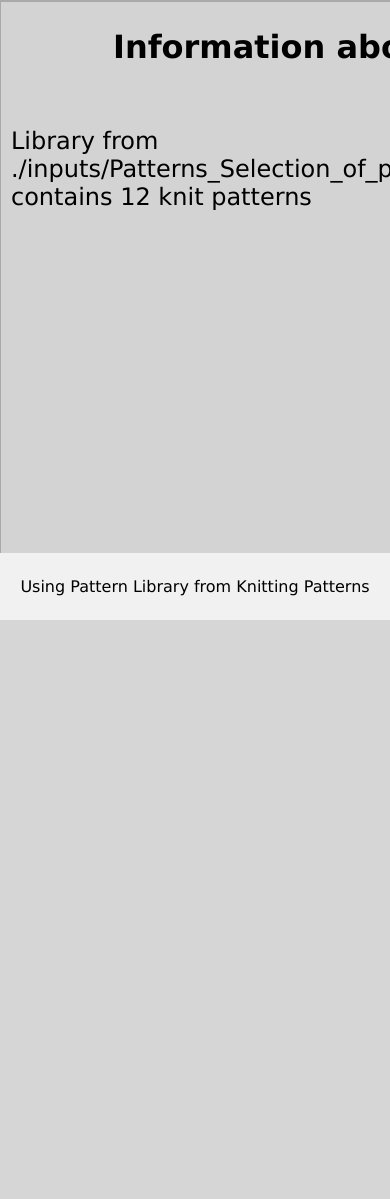
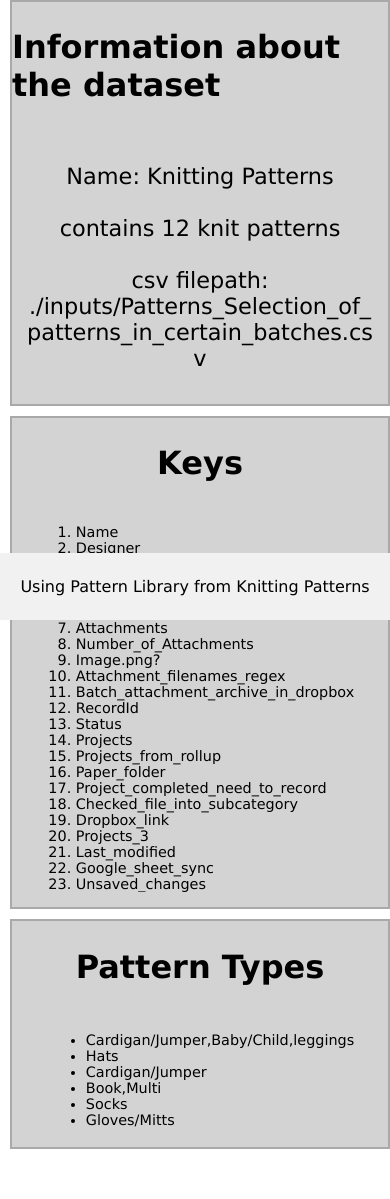
Before and after one commit to fds66/patterns, a Python web app: template static/templates/test_outputs/info.html in a window 390 px wide; the page is wider, and only the part inside the window is pictured. Shown: the part 224-1423 px from the top of that part. Before the commit the page ends 844 px from the top of that part, so only its background shows below. Run offline with Jinja, Linux system fonts and the light colour scheme; the template is opened without the code that fills it, so the values that code supplies are empty.

Commit message:
changes to style sheet, added types into info page

```diff
--- a/static/templates/test_outputs/global_style.css
+++ b/static/templates/test_outputs/global_style.css
@@ -115,30 +115,103 @@ div.flex-container {
   justify-content: center;
 
   gap: 10px;
+  flex-wrap: wrap;
+}
 
-
-
-
+.flex-container li,.flex-container p {
+  overflow-wrap:break-word;
+  word-break:break-word;
+  font-size:clamp(0.9rem,1.2vw,1.2rem);
 }
 
 div.flex-container > div {
+
+
   display: flex;
   flex-direction: column;
   justify-content: flex-start;
   align-items: center;
   background-color: lightgray;
   border: 2px solid darkgray;
-
+  font-size: 1.2rem;
+  min-width:0;
   margin-left: 10px;
 }
+.sidebar {
+  flex: 1 1 250px;
+  max-height: 60vh;
+}
+
+.main-panel {
+  flex: 2 1 400px;
+}
+.flex-container ol {
+
+  max-height: 400px;
+  overflow-y: auto;
+}
+.sidebar ol {
+  columns:2;
+  column-gap:30px;
+  font-size: 0.95rem;
+  flex: 1;
+  padding-right: 10px
+}
+.sidebarol::-webkit-scrollbar {
+  width:6px;
+}
+
+.sidebarol::-webkit-scrollbar-thumb {
+  background: #888;
+  border-radius:3px;
+}
+.sidebar li{
+  break-inside: avoid;
+}
+
 .flex-container p{
     padding: 10px;
-    font-size: 1.5rem;
+    font-size: 1.4rem;
+    text-align: center;
 }
 .flex-container h2{
 
     font-size: 2rem;
 }
+@media (max-width: 700px) {
+
+  .flex-container {
+    flex-direction: column;
+    align-items: stretch;
+  }
+
+  .main-panel {
+    order: 1;
+  }
+
+  .sidebar {
+    order: 2;
+  }
+  .sidebar ol {
+    columns:1;
+  }
+  .sidebar li {
+  break-inside:avoid;
+}
+   .flex-containerh2 {
+    font-size:1.5rem;
+  }
+
+  .flex-containerp,
+  .flex-containerli {
+    font-size:1rem;
+  }
+  .sidebar ol {
+  font-size:0.95rem;
+}
+
+}
+
 
 /* Style the footer */
 footer {
--- a/static/templates/test_outputs/info.html
+++ b/static/templates/test_outputs/info.html
@@ -25,19 +25,25 @@
 
 
 <div class="flex-container">
-  <div>
+  <div class="sidebar">
     <h2>Keys</h2>
     <ol>
       <li>﻿Name </li><li>Designer </li><li>Rollup_designer </li><li>Type </li><li>Date_added </li><li>Notes </li><li>Attachments </li><li>Number_of_Attachments </li><li>Image.png? </li><li>Attachment_filenames_regex </li><li>Batch_attachment_archive_in_dropbox </li><li>RecordId </li><li>Status </li><li>Projects </li><li>Projects_from_rollup </li><li>Paper_folder </li><li>Project_completed_need_to_record </li><li>Checked_file_into_subcategory </li><li>Dropbox_link </li><li>Projects_3 </li><li>Last_modified </li><li>Google_sheet_sync </li><li>Unsaved_changes </li>
     </ol>
   </div>
 
-  <div>
+  <div class="main-panel">
     <h2>Information about the dataset</h2>
     <p>
-      Library from ./inputs/Patterns_Selection_of_patterns_in_certain_batches.csv contains 12 knit patterns
+      Name:  Knitting Patterns<br><br>contains 12 knit patterns<br><br>csv filepath:    ./inputs/Patterns_Selection_of_patterns_in_certain_batches.csv
     </p>
 
+  </div>
+  <div class="sidebar">
+    <h2>Pattern Types</h2>
+    <ul>
+      <li>Cardigan/Jumper,Baby/Child,leggings </li><li>Hats </li><li>Cardigan/Jumper </li><li>Book,Multi </li><li>Socks </li><li>Gloves/Mitts </li>
+    </ul>
   </div>
 
 
```
Also changed, not shown: src/make_html.py (+7 -4 lines), src/pattern_classes.py (+7 -1 lines), static/templates/page_components/text_body.html (+9 -3 lines).
